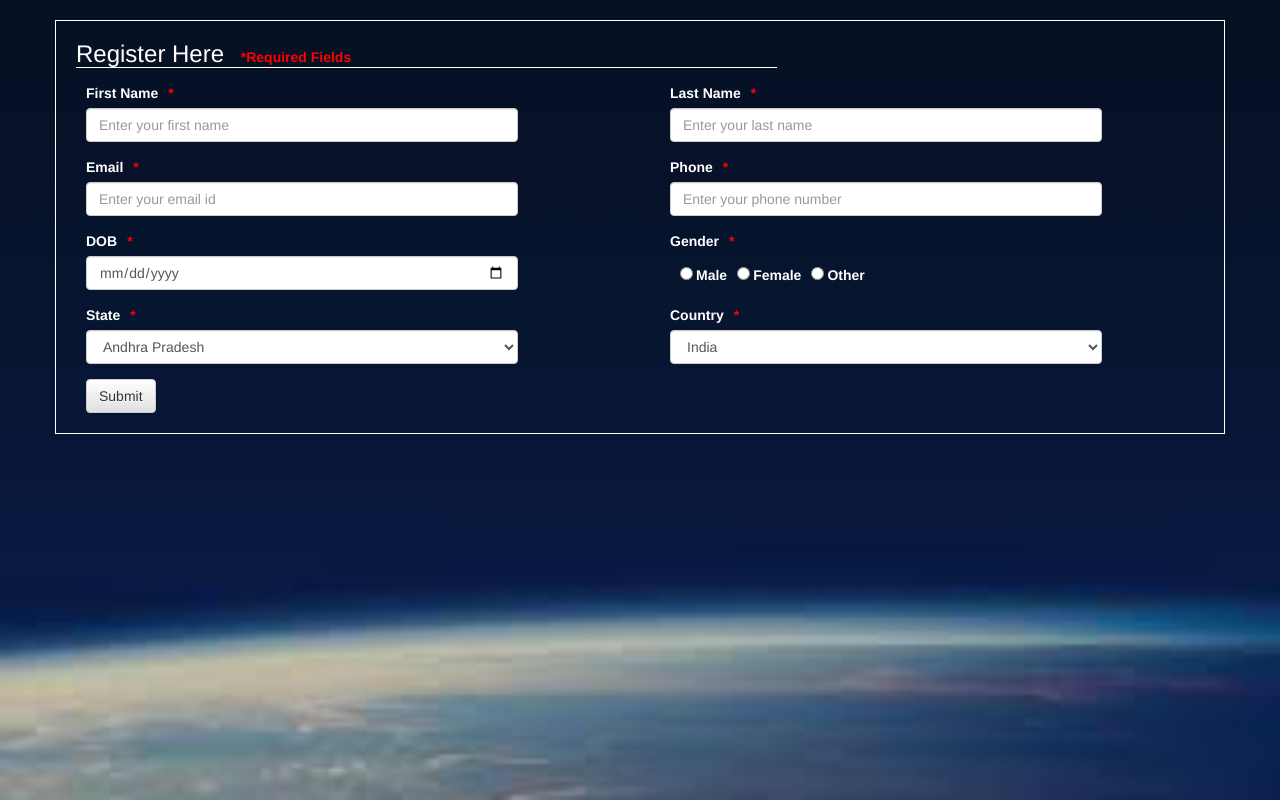
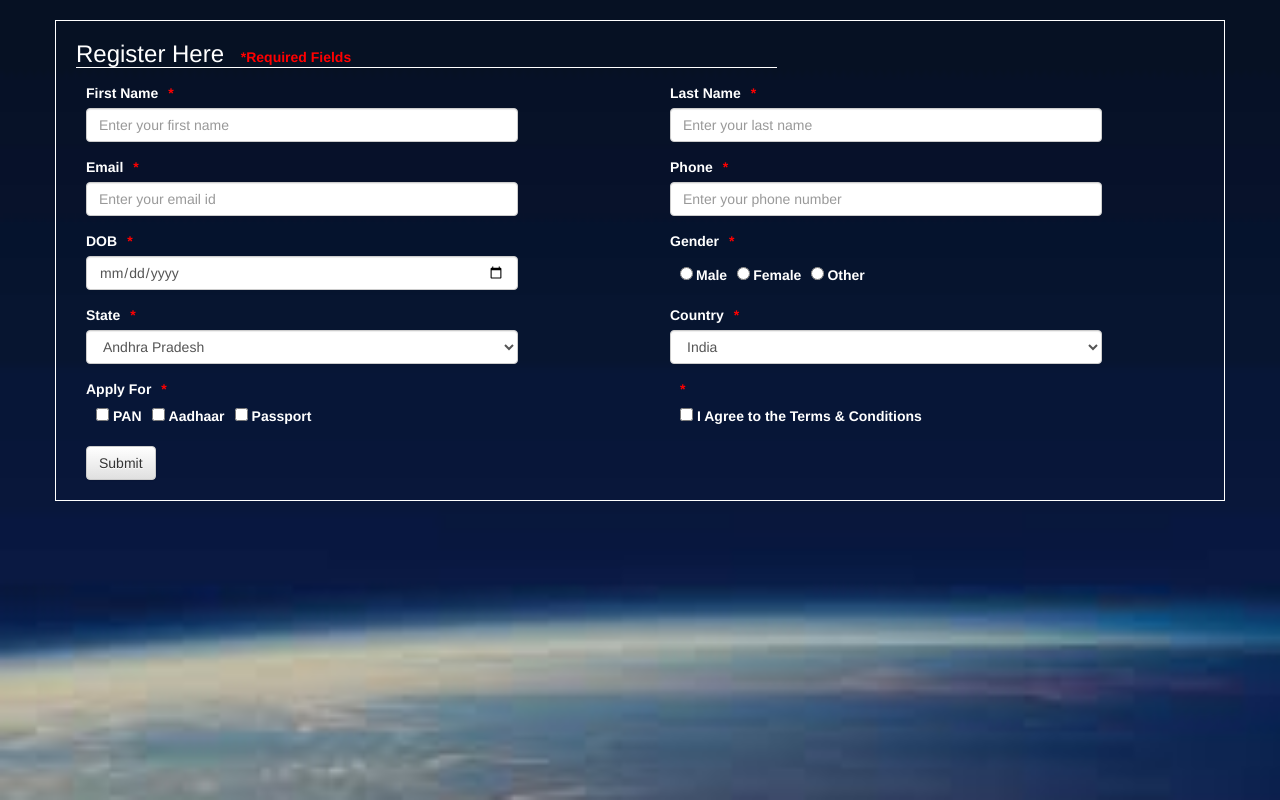
Before and after one commit to Shalinit3/react-form, a React (Create React App) app: page / in a window 1280 px wide. Built offline with nearby package versions, Linux system fonts and the light colour scheme.

Commit message:
Check Box Added

```diff
--- /dev/null
+++ b/src/components/checkBox.js
@@ -0,0 +1,60 @@
+import React, { Component } from 'react';
+import '../index.css';
+
+const Label = (props) => {
+    return(
+        <label className = {props.class} htmlFor={props.for} > {props.name} </label>
+    );
+}
+const Input = (props) => {
+        return (
+             <input
+              type = 'checkbox'
+              className = {props.class}
+              name = {props.name}
+              value = {props.value}
+              id = {props.id}
+            />
+        );
+}
+
+
+export default class Checkbox extends Component {
+    constructor() {
+        super();
+        this.state = {
+          value: '',
+        };
+      }
+    handleOnChange = (e) => {
+        this.setState({
+            value: e.target.checked,
+        });
+        console.log(e.target.checked);
+    }
+
+ render() {
+     const inputs = [];
+        this.props.inputs.forEach( (value, index ) => {
+
+            inputs.push( <Input key = {this.props.inputs[index].value} name = {this.props.name}
+                         class = {this.props.inputs[index].class} value = {this.props.inputs[index].value}
+                         id = {this.props.inputs[index].id }
+                         />   );
+            inputs.push ( <Label key = {this.props.inputs[index].label} class = {this.props.inputs[index].labelClass}
+                                name = {this.props.inputs[index].label} for = {this.props.inputs[index].id} /> );
+
+        });
+    return (
+        <div className = "col-md-6 col-lg-6 col-sm-12 col-xs-12 block">
+          <div className = "form-group">
+            <label className = "field control-label col-sm-12" >{this.props.label}
+            <span className = "error">*</span> </label>
+            <div className = "col-sm-10">
+                {inputs}
+            </div>
+          </div>
+        </div>
+      );
+ }
+}
--- a/src/index.css
+++ b/src/index.css
@@ -25,7 +25,8 @@ body {
   font-size:14px;
   }
   .check{
-  margin-right:10px !important;
+  margin-right:4px !important;
+  margin-left:10px !important;
   }
 
   .btn{
--- a/src/index.js
+++ b/src/index.js
@@ -5,6 +5,8 @@ import 'bootstrap/dist/css/bootstrap-theme.css';
 import Field from './components/textField.js';
 import Radio from './components/radioButton.js';
 import Select from './components/selectButton.js';
+import Checkbox from './components/checkBox.js';
+
 
 
 const Check = (props) => {
@@ -35,7 +37,7 @@ class Form extends Component {
               <Field name = {'phone'} label = {'Phone'} type = {'number'} class = {'form-control'}
                 placeholder = {'Enter your phone number'}   />
               <Field name = {'dob'} label = {'DOB'} type = {'date'} class = {'form-control'} />
-              <Radio type = {'radio'} label = {'Gender'} name = {'gender'}
+              <Radio label = {'Gender'} name = {'gender'}
                 inputs = {[{value: 'male', label: 'Male', class: 'gender', labelClass : 'field', id: 'male'},
                            {value: 'female', label: 'Female', class: 'gender', labelClass : 'field', id: 'female' },
                            {value: 'other', label: 'Other', class: 'gender', labelClass : 'field', id: 'other' }]}/>
@@ -47,7 +49,13 @@ class Form extends Component {
                 inputs = {[{value: 'India', label: 'India', },
                            {value: 'China', label: 'China' },  {value: 'Nepal', label: 'Nepal' },
                            {value: 'Bhutan', label: 'Bhutan' }]}/>
-            <Check value = {'Done'} />
+             <Checkbox  label = {'Apply For'} name = {'docs'}
+                inputs = {[{value: 'pan', label: 'PAN', class: 'check', labelClass : 'field', id: 'pan'},
+                           {value: 'aadhaar', label: 'Aadhaar', class: 'check', labelClass : 'field', id: 'aadhar' },
+                           {value: 'passport', label: 'Passport', class: 'check', labelClass : 'field', id: 'passport' }]}/>
+            <Checkbox  name = {'status'}
+                inputs = {[{value: 'check', label: 'I Agree to the Terms & Conditions', class: 'check', labelClass : 'field', id: 'status'}]}/>
+              <Check value = {'Done'} />
 
           </form>
         </div>
--- a/src/validate.js
+++ b/src/validate.js
@@ -14,7 +14,7 @@ export const validate_name = function (name){
 //function to validate email field
 export const validate_email = function (email){
     //regular expression for email taking format abc@gmail.com
-    var reg = /^([a-zA-Z0-9_\-\.]+)@([a-zA-Z0-9_\-\.]+)\.([a-zA-Z]{2,5})$/;
+    var reg = /^([a-zA-Z0-9_]+)@([a-zA-Z0-9_]+)([a-zA-Z]{2,5})$/;
     if(!reg.test(email)){
         return false;
     }
```
